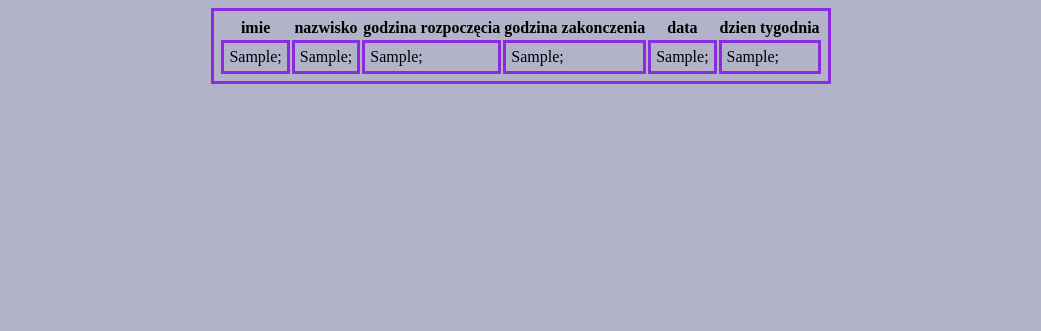
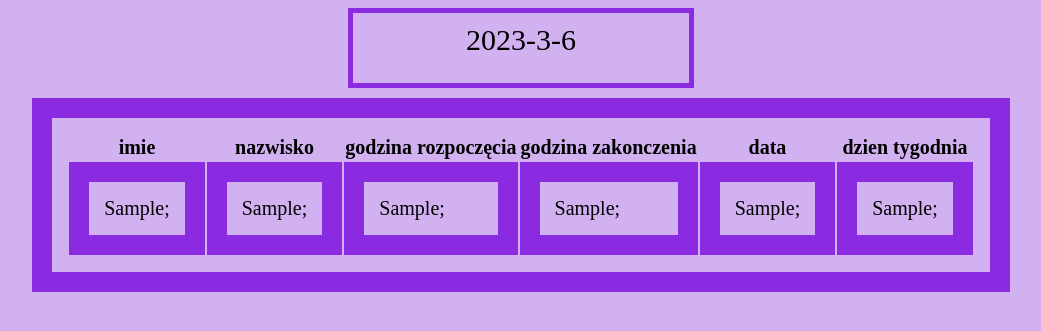
Before and after one commit to adrianqrt/tygodniowy-harmonogram-pracy-, a PHP site: page / in a window 1280 px wide. Shown: the top 331 px of the page, without its empty margins (119-1160 px from the left). Run offline with PHP 8.4, Linux system fonts and the light colour scheme; tables that the repository leaves empty or names only in its code hold one stand-in row (values such as "Sample post").

Commit message:
Add files via upload

```diff
--- a/index.php
+++ b/index.php
@@ -10,7 +10,14 @@
 
 <body>
 
+<div id=a>
+<script src="skrypty.js"></script><br>
+
+</div>
+
+
 <?php
+
 $conn = new mysqli ("localhost", "root", "", "tygodniowy-harmonogram-pracy") or die("błąd");
 
 $wynik = $conn->query("SELECT * FROM harmonogram order by harmonogram.data asc");
--- /dev/null
+++ b/skrypty.js
@@ -0,0 +1,11 @@
+/////dzien_tygodnia
+
+
+
+//////data
+var date = new Date();
+	var current_date = date.getFullYear()+"-"+(date.getMonth()+1) +"-"+date.getDate();
+
+	var date_time = current_date;
+	document.getElementById("a").innerHTML = date_time;
+    /////////
--- a/style1.css
+++ b/style1.css
@@ -1,21 +1,72 @@
-
-table, tr, td {
-  border: solid blueviolet 3px;
-  padding: 5px;
-
-
-}
-body{
-  background-color: rgb(178, 178, 201);
-}
 
 
 
-.grid-wrapper {
-	display: grid;
-	grid-template-columns: 100px auto 100px;
-	grid-template-rows: 50px 250px 50px;
-	grid-template-areas: "head head head"
-			"right-side main left-side"
-			"logo footer footer";
+/*telefon*/
+@media  (max-width: 768px) {
+  table, tr, td {
+    border: solid blue 5px;
+    padding: 15px;
+  }
+  body{
+    background-color: rgb(209, 177, 240);
+    font-size: 10px;
+
 }
+#a {
+  border: solid blue 5px;
+  text-align: center;
+  width: 25%;
+  height: 25px;
+  margin: auto;
+  margin-bottom: 10px;
+  font-size: 10px;
+  padding: 10px;
+
+}
+}
+
+/*laptop*/
+@media  (max-width: 1024px) and (min-width: 769px) {
+  table, tr, td {
+    border: solid rgb(206, 121, 10) 20px;
+    padding: 10px;
+  }
+  body{
+    background-color: rgb(209, 177, 240);
+    font-size: 10px;
+
+}
+#a {
+  border: solid rgb(206, 121, 10) 5px;
+  text-align: center;
+  width: 25%;
+  height: 50px;
+  margin: auto;
+  margin-bottom: 10px;
+  font-size: 25px;
+  padding: 10px;
+}
+}
+/*pc*/
+@media (min-width: 1025px) {
+  table, tr, td {
+    border: solid blueviolet 20px;
+    padding: 15px;
+  }
+  body{
+    background-color: rgb(209, 177, 240);
+    font-size: 20px;
+
+}
+#a {
+  border: solid blueviolet 5px;
+  text-align: center;
+  width: 25%;
+  height: 50px;
+  margin: auto;
+  margin-bottom: 10px;
+  font-size: 30px;
+  padding: 10px;
+
+}
+}
```
